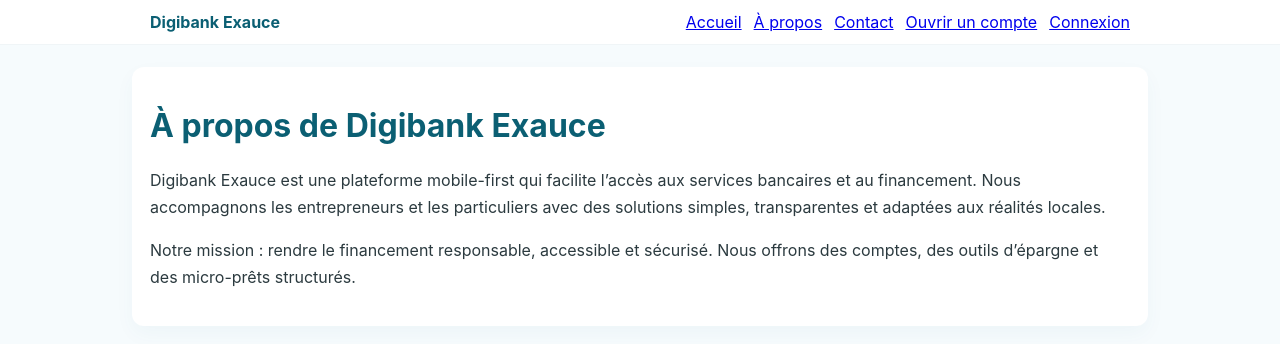
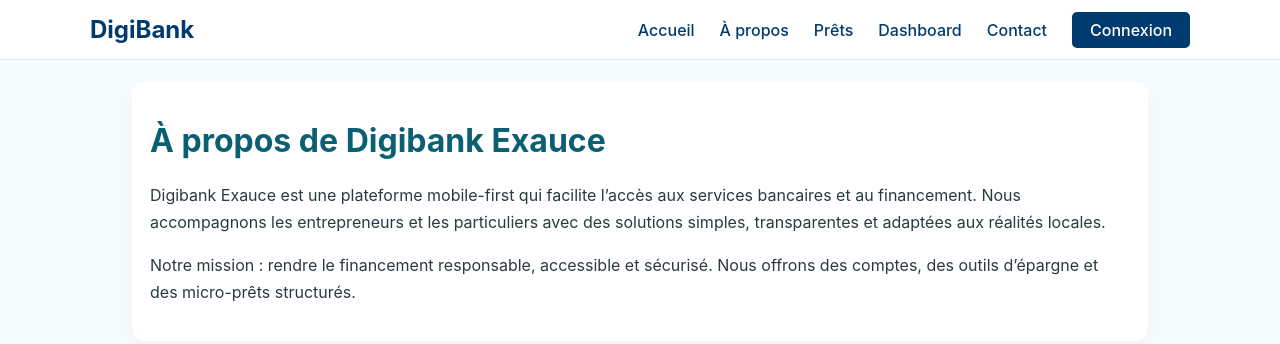
Before and after one commit to AfricanHeritageVR/Mobile-bank, a plain HTML site: page about.html in a window 1280 px wide. Drawn offline with Linux system fonts and the light colour scheme.

Commit message:
Update about.html

```diff
--- a/about.html
+++ b/about.html
@@ -15,16 +15,30 @@
 </style>
 </head>
 <body>
-<header>
-  <div class="wrap">
-    <div style="font-weight:700;color:var(--nav)">Digibank Exauce</div>
+<header style="background:#ffffff; border-bottom:1px solid #e5e5e5; padding:15px 0; position:sticky; top:0; z-index:1000;">
+  <div style="max-width:1100px; margin:auto; display:flex; justify-content:space-between; align-items:center; padding:0 15px;">
+
+    <!-- LOGO -->
+    <div style="font-size:24px; font-weight:700; color:#003b70;">
+        DigiBank
+    </div>
+
+    <!-- NAVIGATION -->
     <nav>
-      <a href="index.html">Accueil</a>
-      <a href="about.html">À propos</a>
-      <a href="contact.html">Contact</a>
-      <a href="open-account.html">Ouvrir un compte</a>
-      <a href="login.html">Connexion</a>
+      <ul style="list-style:none; display:flex; gap:25px; margin:0; padding:0;">
+        <li><a href="index.html" style="text-decoration:none; color:#003b70; font-weight:500;">Accueil</a></li>
+        <li><a href="about.html" style="text-decoration:none; color:#003b70; font-weight:500;">À propos</a></li>
+        <li><a href="loan.html" style="text-decoration:none; color:#003b70; font-weight:500;">Prêts</a></li>
+        <li><a href="dashboard.html" style="text-decoration:none; color:#003b70; font-weight:500;">Dashboard</a></li>
+        <li><a href="contact.html" style="text-decoration:none; color:#003b70; font-weight:500;">Contact</a></li>
+        <li>
+          <a href="login.html" style="background:#003b70; color:white; padding:8px 18px; border-radius:5px; text-decoration:none; font-weight:500;">
+            Connexion
+          </a>
+        </li>
+      </ul>
     </nav>
+
   </div>
 </header>
 
```
